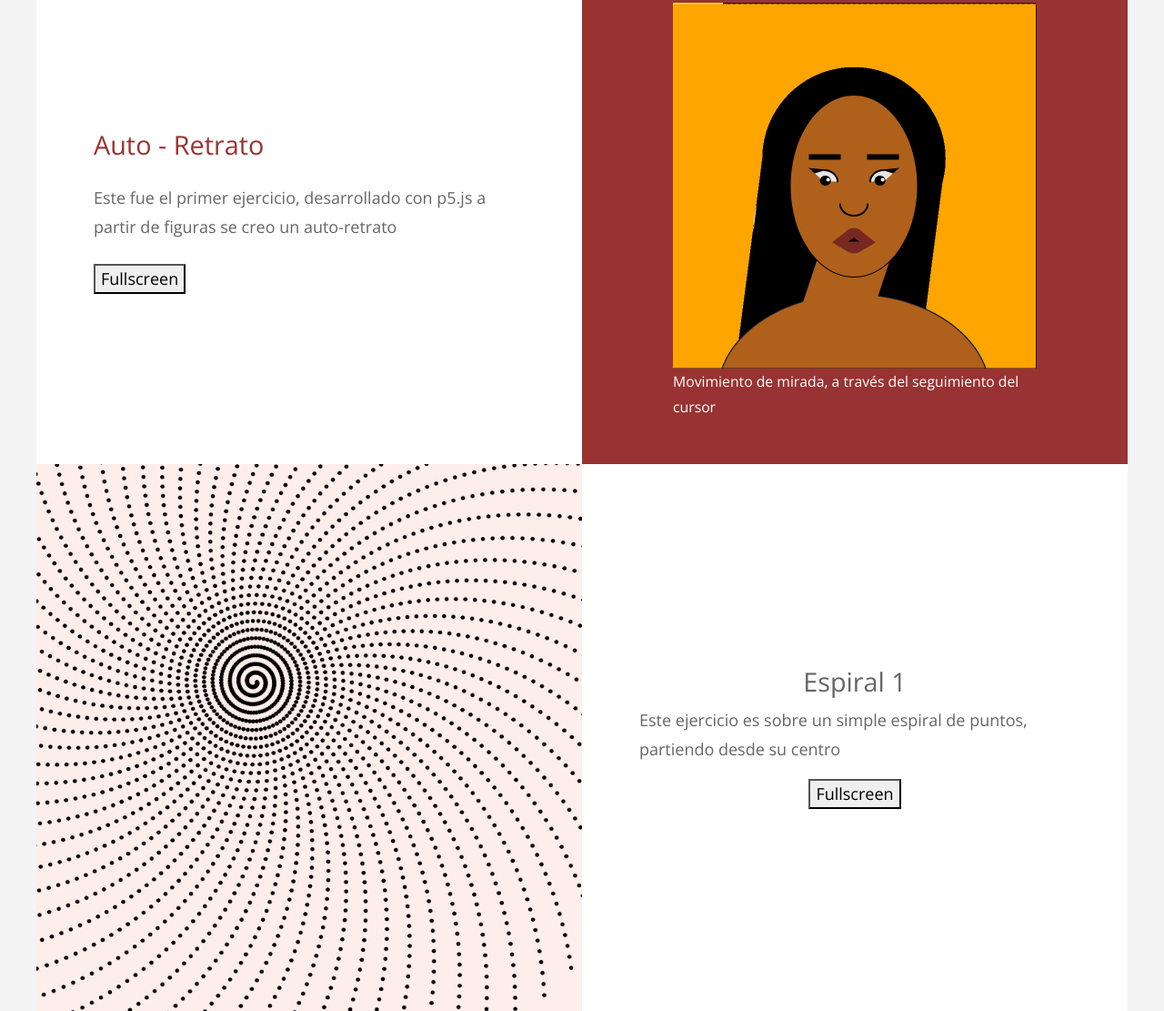
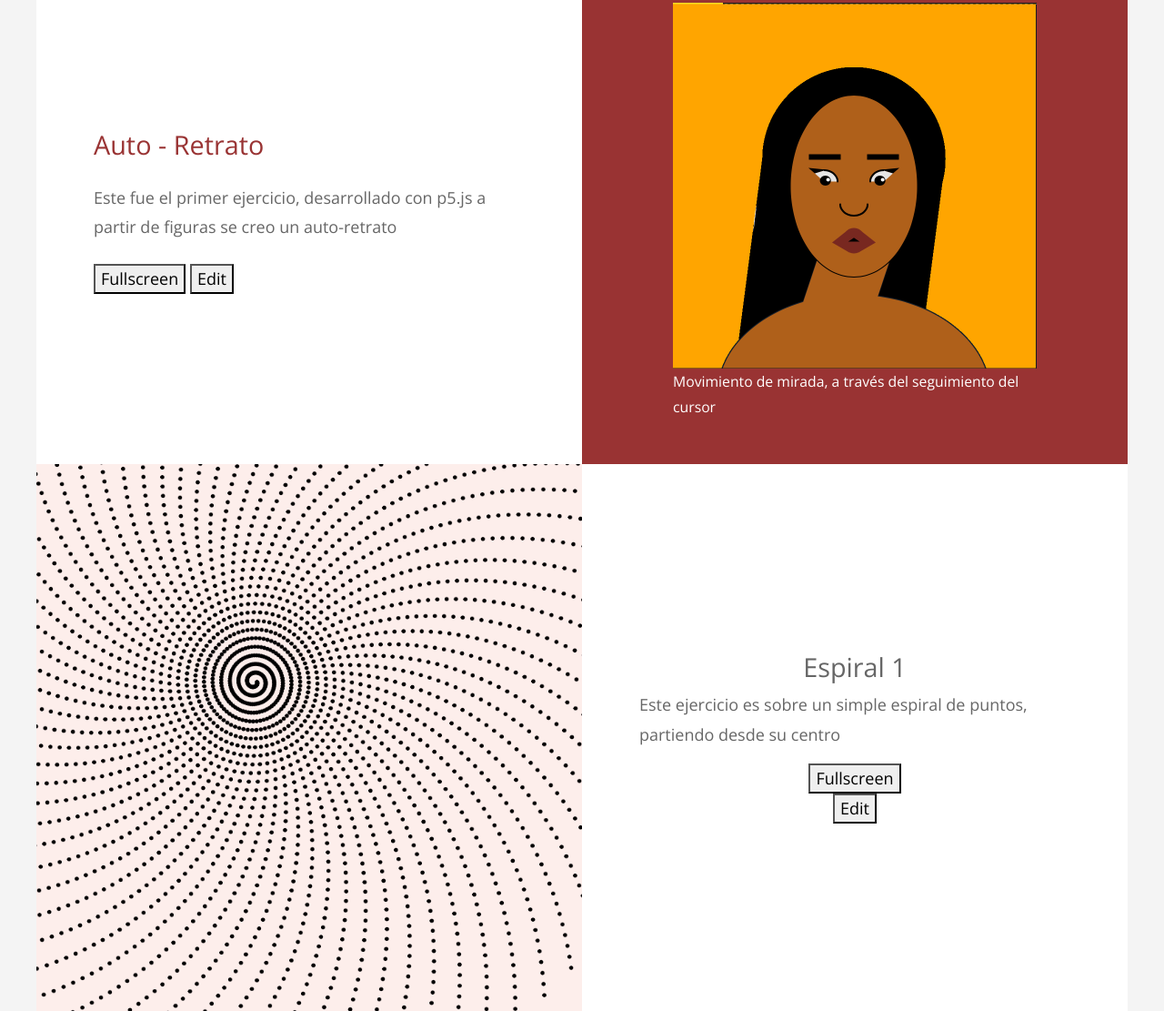
Before and after one commit to antoniapinosalinas/ie2020ap, a plain HTML site: page index 16.34.56.html in a window 1280 px wide. Shown: the part 475-1586 px from the top of the page at 91% size. Drawn offline with nearby package versions, Linux system fonts and the light colour scheme.

Commit message:
actaualizacion

```diff
--- a/index 16.34.56.html
+++ b/index 16.34.56.html
@@ -64,6 +64,7 @@
        <h2 class="tm-text-color-primary mb-4">Auto - Retrato</h2>
        <p class="mb-4">Este fue el primer ejercicio, desarrollado con p5.js a partir de figuras se creo un auto-retrato</p>
        <button onclick="location.href='https://editor.p5js.org/antoniapinosalinas/full/yS8wraVo1'">Fullscreen</button>
+       <button onclick="location.href='https://editor.p5js.org/antoniapinosalinas/sketches/yS8wraVo1'">Edit</button>
      </div>
    </div>
  </div>
@@ -90,6 +91,7 @@
         <h2 class="tm-align-left">Espiral 1</h2>
         <p>Este ejercicio es sobre un simple espiral de puntos, partiendo desde su centro</p>
         <button onclick="location.href='https://editor.p5js.org/antoniapinosalinas/full/VHOki5rGm'">Fullscreen</button>
+        <button onclick="location.href='https://editor.p5js.org/antoniapinosalinas/sketches/VHOki5rGm'">Edit</button>
       </div>
     </div>
   </div>
@@ -102,6 +104,7 @@
        <h2 class="tm-text-color-primary mb-4">Segundo Espiral</h2>
        <p class="mb-4">Segundo ejercicio de espiral, donde tambien es generado por puntos, pero ya mas desarrollados en tamaño, color y transparencia, a vista completa da como resultado una mandala en su aspecto más simple</p>
        <button onclick="location.href='https://editor.p5js.org/antoniapinosalinas/full/Q8WvcYaZ8'">Fullscreen</button>
+       <button onclick="location.href='https://editor.p5js.org/antoniapinosalinas/sketches/Q8WvcYaZ8'">Edit</button>
      </div>
    </div>
  </div>
@@ -128,6 +131,7 @@
         <h2 class="tm-align-left">Function Draw</h2>
         <p>Con la función de dibujar se pueden crear muchos formas, dando algun resultado inesperado, como estas elipses, que parecen telarañas muy bien formadas</p>
         <button onclick="location.href='https://editor.p5js.org/antoniapinosalinas/present/HuWMmVGwM'">Fullscreen</button>
+        <button onclick="location.href='https://editor.p5js.org/antoniapinosalinas/sketches/HuWMmVGwM'">Edit</button>
       </div>
     </div>
   </div>
@@ -140,6 +144,7 @@
        <h2 class="tm-text-color-primary mb-4">Recursión 1</h2>
        <p class="mb-4">A partir de una misma figura, se generan otras repeticiones de estas en variaciones, a través del movimiento del cursor, como también la desaparición de estas.</p>
        <button onclick="location.href='https://editor.p5js.org/antoniapinosalinas/present/HuWMmVGwM'">Fullscreen</button>
+       <button onclick="location.href='https://editor.p5js.org/antoniapinosalinas/sketches/Is5kxp6oV'">Edit</button>
      </div>
    </div>
  </div>
@@ -166,6 +171,7 @@
         <h2 class="tm-align-left">Recursión 2</h2>
         <p>Al observar de manera general parece ser un espiral, pero es como se forma una y otra vez el circulo avanzando en dirección cada vez más, hasta llegar a conformar una especie de tentáculos</p>
         <button onclick="location.href='https://editor.p5js.org/antoniapinosalinas/full/8-o-Lp9is'">Fullscreen</button>
+        <button onclick="location.href='https://editor.p5js.org/antoniapinosalinas/sketches/8-o-Lp9is'">Edit</button>
       </div>
     </div>
   </div>
@@ -178,6 +184,7 @@
        <h2 class="tm-text-color-primary mb-4">Ciclo For</h2>
        <p class="mb-4">       </p>
        <button onclick="location.href='https://editor.p5js.org/antoniapinosalinas/full/RJ0RqEZSm'">Fullscreen</button>
+       <button onclick="location.href='https://editor.p5js.org/antoniapinosalinas/sketches/RJ0RqEZSm'">Edit</button>
      </div>
    </div>
  </div>
@@ -202,6 +209,9 @@
         <h2 class="tm-align-left">Particles</h2>
         <p>   </p>
         <button onclick="location.href='https://editor.p5js.org/antoniapinosalinas/full/UCSeHmuuY'">Fullscreen</button>
+        <button onclick="location.href='https://editor.p5js.org/antoniapinosalinas/sketches/RJ0RqEZSm'">Edit</button>
+
+
       </div>
     </div>
   </div>
```
